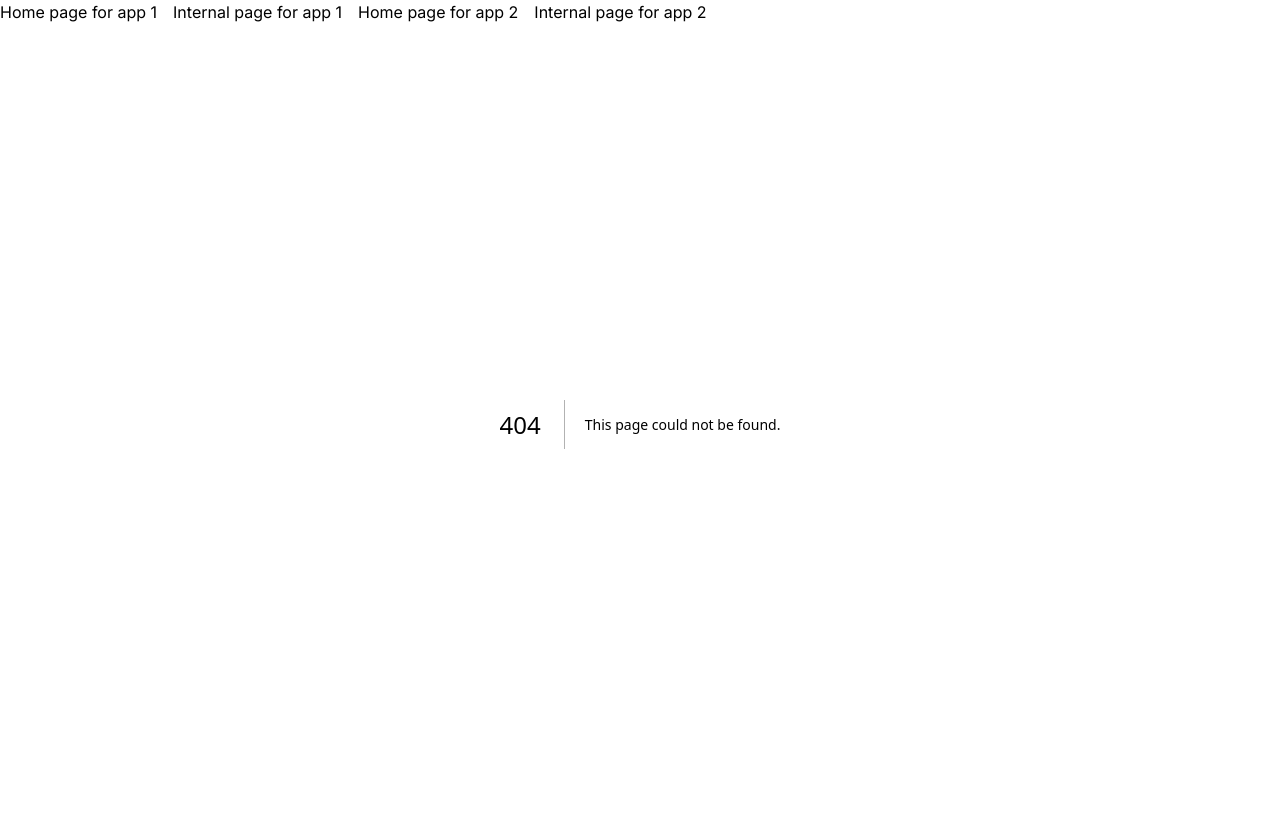
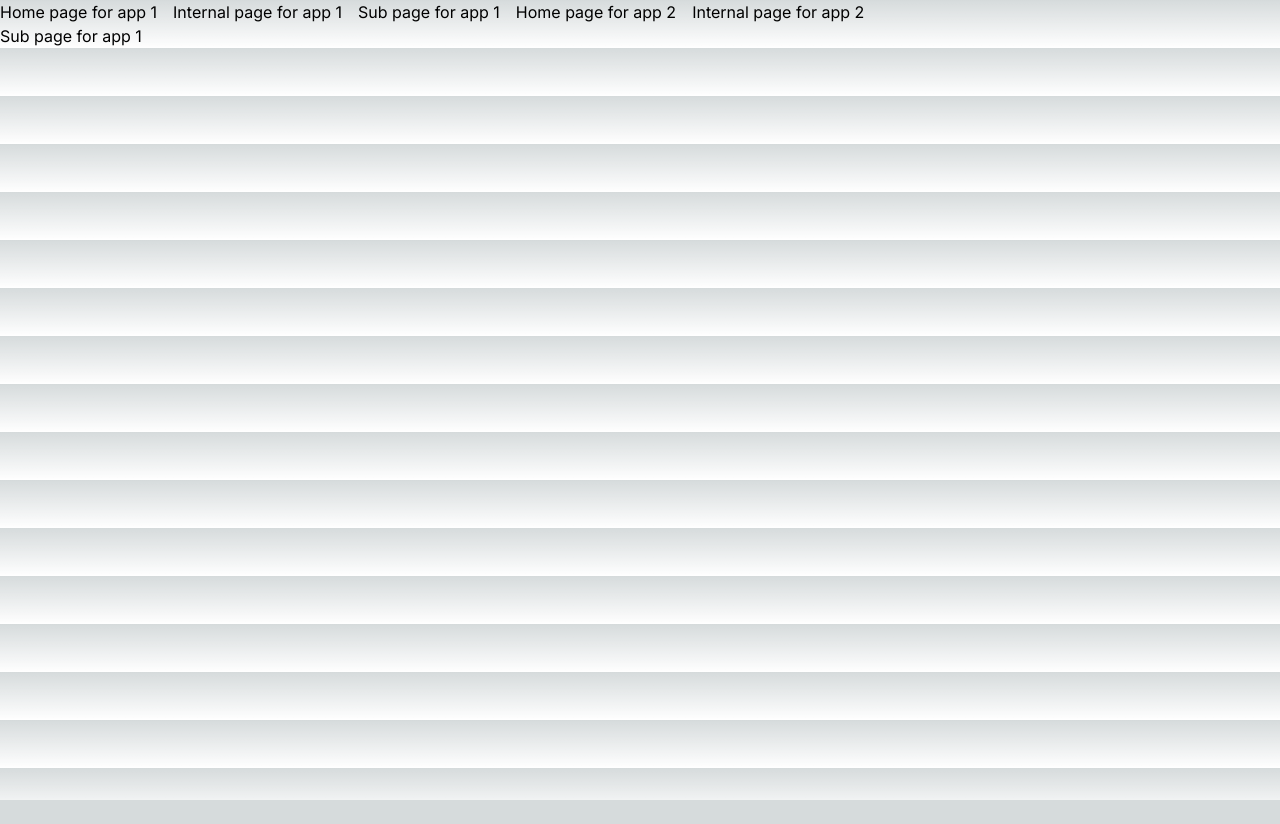
Before and after one commit to Zach-Jaensch/nextjs-multizone-one, a Next.js app: page /internal/sub in a window 1280 px wide. Before the commit this address had no page. After the commit the page ends 800 px from the top, so only its background shows below. Built offline with nearby package versions, Linux system fonts and the light colour scheme.

Commit message:
Add sub page

```diff
--- a/app/_components/Menu/index.tsx
+++ b/app/_components/Menu/index.tsx
@@ -21,6 +21,10 @@ export function Menu() {
           <Link href="/internal">Internal page for app 1</Link>
         </li>
         <li>
+          <Link href="/internal/sub">Sub page for app 1</Link>
+        </li>
+
+        <li>
           <a href="/other">Home page for app 2</a>
         </li>
         <li>
--- /dev/null
+++ b/app/internal/sub/page.tsx
@@ -0,0 +1,7 @@
+export default function Page() {
+  return (
+    <main>
+      <h1>Sub page for app 1</h1>
+    </main>
+  );
+}
```
